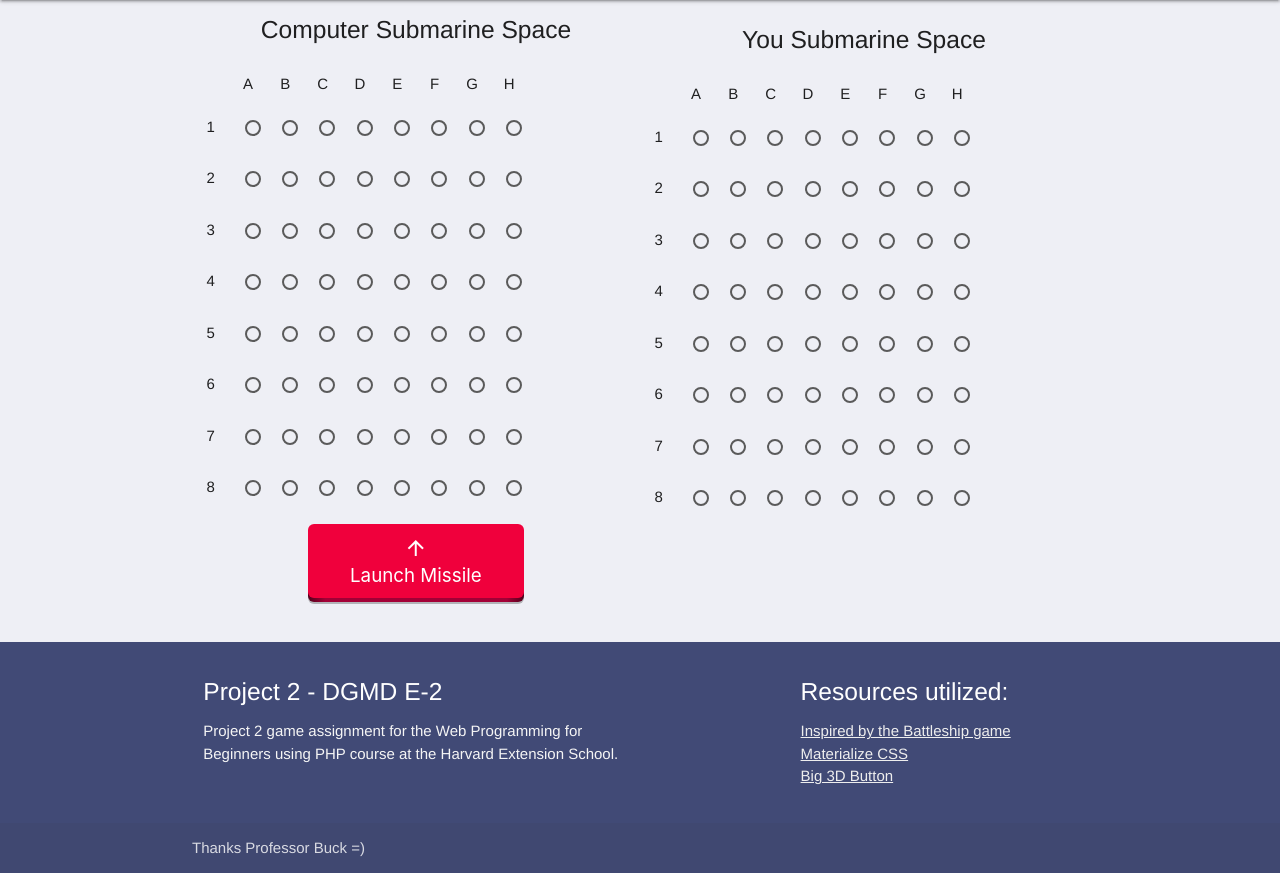
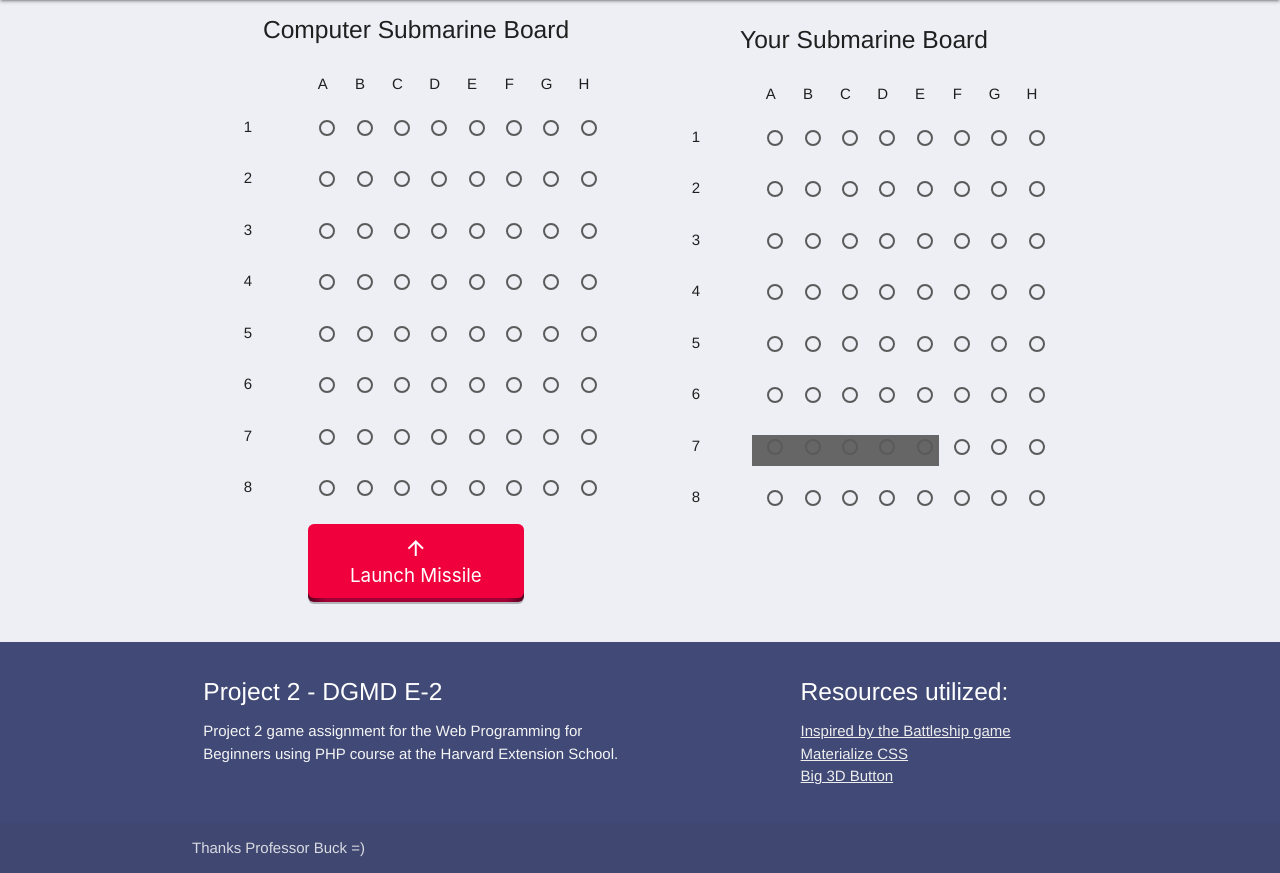
Before and after one commit to AbdellGautier/e2, a PHP site: page / in a window 1280 px wide. Shown: the part 64-937 px from the top of the page. Run offline with PHP 8.4, Linux system fonts and the light colour scheme.

Commit message:
Added player submarine location, hit and miss CSS.

```diff
--- a/p2/css/index.css
+++ b/p2/css/index.css
@@ -148,6 +148,18 @@ main {
     outline: none;
 }
 
+.submarine-present {
+    background-color: #666666;
+}
+
+.submarine-hit {
+    background-color: #F0003C;
+}
+
+.miss {
+    background-color: #aaaaaa;
+}
+
 .page-footer {
     background-color: #414a76;
 }
--- a/p2/index-view.php
+++ b/p2/index-view.php
@@ -24,22 +24,32 @@
                         <div class="center">
                             <div class="row">
                                 <div class="col s12">
-                                    <h5>Computer Submarine Space</h5>
+                                    <h5>Computer Submarine Board</h5>
                                 </div>
                             </div>
                             <div class="row">
-                                <div class="col s1"></div>
+                                <div class="col s3"></div>
                                 <?php foreach (range('A', 'H') as $letter) { ?>
                                     <div class="col s1"><?php echo $letter; ?></div>
                                 <?php } ?>
                             </div>
                             <?php for ($i = 1; $i <= 8; $i++) { ?>
                                 <div class="row">
-                                    <div class="col s1"><?php echo $i; ?></div>
+                                    <div class="col s3"><?php echo $i; ?></div>
                                     <?php foreach (range('A', 'H') as $letter) { ?>
-                                        <div class="col s1">
-                                            <label><input type="radio" name="PB" value="<?php echo $letter . $i; ?>"><span></span></label>
-                                        </div>
+                                        <?php if ($playerBoard[$letter . $i] == "H") { ?>
+                                            <div class="col s1 submarine-hit">
+                                                <label><input type="radio" name="PB" value="<?php echo $letter . $i; ?>"><span></span></label>
+                                            </div>
+                                        <?php } else if ($playerBoard[$letter . $i] == "M") { ?>
+                                            <div class="col s1 miss">
+                                                <span>Miss</span>
+                                            </div>
+                                        <?php } else { ?>
+                                            <div class="col s1">
+                                                <label><input type="radio" name="PB" value="<?php echo $letter . $i; ?>"><span></span></label>
+                                            </div>
+                                        <?php } ?>
                                     <?php } ?>
                                 </div>
                             <?php } ?>
@@ -61,22 +71,36 @@
                     <div class="center">
                         <div class="row">
                             <div class="col s12">
-                                <h5>You Submarine Space</h5>
+                                <h5>Your Submarine Board</h5>
                             </div>
                         </div>
                         <div class="row">
-                        <div class="col s1"></div>
+                        <div class="col s3"></div>
                             <?php foreach (range('A', 'H') as $letter) { ?>
                                 <div class="col s1"><?php echo $letter; ?></div>
                             <?php } ?>
                         </div>
                         <?php for ($i = 1; $i <= 8; $i++) { ?>
                             <div class="row">
-                                <div class="col s1"><?php echo $i; ?></div>
+                                <div class="col s3"><?php echo $i; ?></div>
                                 <?php foreach (range('A', 'H') as $letter) { ?>
-                                    <div class="col s1">
-                                        <label><input type="radio" name="CB" value="<?php echo $letter . $i; ?>"><span></span></label>
-                                    </div>
+                                    <?php if ($computerBoard[$letter . $i] == "S") { ?>
+                                        <div class="col s1 submarine-present">
+                                            <label><input type="radio" name="PB" value="<?php echo $letter . $i; ?>"><span></span></label>
+                                        </div>
+                                    <?php } elseif ($computerBoard[$letter . $i] == "H") { ?>
+                                        <div class="col s1 submarine-hit">
+                                            <label><input type="radio" name="PB" value="<?php echo $letter . $i; ?>"><span></span></label>
+                                        </div>
+                                    <?php } else if ($playerBoard[$letter . $i] == "M") { ?>
+                                        <div class="col s1 miss">
+                                            <span>Miss</span>
+                                        </div>
+                                    <?php } else { ?>
+                                        <div class="col s1">
+                                            <label><input type="radio" name="PB" value="<?php echo $letter . $i; ?>"><span></span></label>
+                                        </div>
+                                    <?php } ?>
                                 <?php } ?>
                             </div>
                         <?php } ?>
--- a/p2/index.php
+++ b/p2/index.php
@@ -1,6 +1,6 @@
 <?php
 
-// Will hold the Player 1 board spaces and moves
+// Will hold the Player board spaces and moves
 $playerBoard = [
     "A1" => "", "A2" => "", "A3" => "", "A4" => "", "A5" => "", "A6" => "", "A7" => "", "A8" => "",
     "B1" => "", "B2" => "", "B3" => "", "B4" => "", "B5" => "", "B6" => "", "B7" => "", "B8" => "",
@@ -9,9 +9,10 @@ $playerBoard = [
     "E1" => "", "E2" => "", "E3" => "", "E4" => "", "E5" => "", "E6" => "", "E7" => "", "E8" => "",
     "F1" => "", "F2" => "", "F3" => "", "F4" => "", "F5" => "", "F6" => "", "F7" => "", "F8" => "",
     "G1" => "", "G2" => "", "G3" => "", "G4" => "", "G5" => "", "G6" => "", "G7" => "", "G8" => "",
+    "H1" => "", "H2" => "", "H3" => "", "H4" => "", "H5" => "", "H6" => "", "H7" => "", "H8" => ""
 ];
 
-// Make a copy of the player board to the computer
+// Make a copy of the player board for the computer,
 // to avoid making the same associative array again
 $computerBoard = $playerBoard;
 
@@ -26,11 +27,24 @@ $playerBoard["D4"] = "S";
 $playerBoard["D5"] = "S";
 
 // Place the Computer's submarine randomly on the board
-$playerBoard["A7"] = "S";
-$playerBoard["B7"] = "S";
-$playerBoard["C7"] = "S";
-$playerBoard["D7"] = "S";
-$playerBoard["E7"] = "S";
+$computerBoard["A7"] = "S";
+$computerBoard["B7"] = "S";
+$computerBoard["C7"] = "S";
+$computerBoard["D7"] = "S";
+$computerBoard["E7"] = "S";
 
+// Random submarine placement for
+// the player and computer coming soon...
+
+// Grab from POST the Player's missile launched...
+// Determine if the Player hit the Computer's submarine...
+// Otherwise, it's a "miss"
+
+session_start();
+
+// Grab from the Session the ongoing game information...
+
+// At some point, the session will indicate the winner,
+// at which point we will update the view to reflect that
 
 require 'index-view.php';
```
